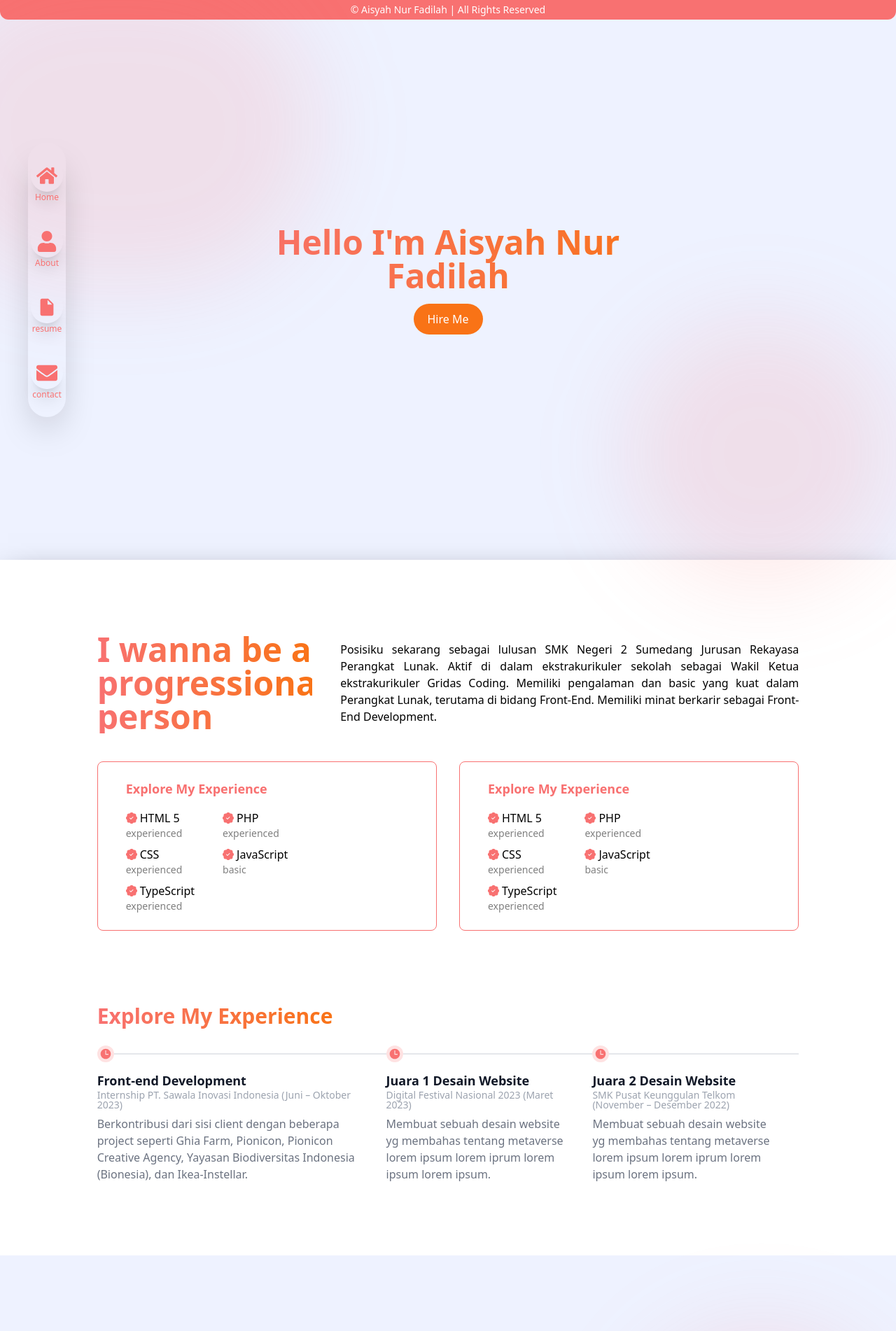
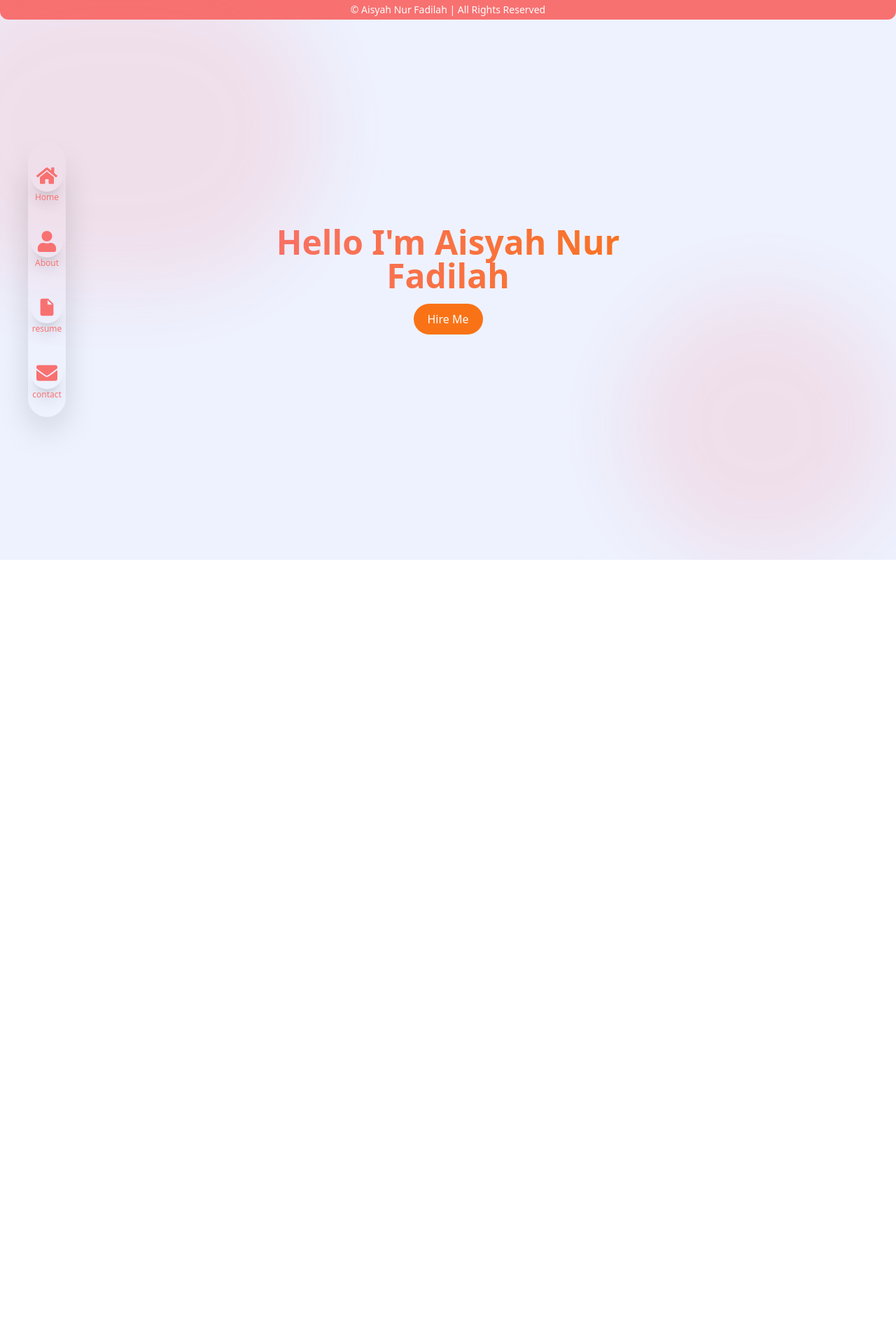
Before and after one commit to isyhfadilah/aisyahnurfadilah, a Next.js app: page / in a window 1280 px wide. Shown: the top 1902 px of the page at 70% size. After the commit the page ends 800 px from the top, so only its background shows below. Built offline with nearby package versions, Linux system fonts and the light colour scheme; a web font is replaced by a local one.

Commit message:
fix: layouting all pages

```diff
--- a/src/app/(client)/page.tsx
+++ b/src/app/(client)/page.tsx
@@ -1,21 +1,9 @@
 import { Hero } from '@/components/common/hero'
-import { About } from '@/components/common/section/about'
-import { Experience } from '@/components/common/section/experience'
-import { Internship } from '@/components/common/section/sawala'
-import { AchievementDifest } from '@/components/common/section/difest'
-import { AchievementItdri } from '@/components/common/section/itdri'
-import { Projects } from '@/components/common/section/projects'
 
 export default function Home() {
   return (
     <main>
       <Hero />
-      <About />
-      <Experience />
-      <Internship />
-      <AchievementDifest />
-      <AchievementItdri />
-      <Projects />
     </main>
   )
 }
--- a/src/components/common/hero/index.tsx
+++ b/src/components/common/hero/index.tsx
@@ -2,12 +2,12 @@ import Button from '@/components/ui/button'
 
 export const Hero = () => {
   return (
-    // atur menjadi pages per content
     <section className="bg-indigo-50" id="home">
       <div className="bg-red/15 w-sm h-sm md:w-xl md:h-md rounded-full absolute z-1 -top-10 -left-30 blur-3xl"></div>
-      <div className="bg-red/15 md:w-sm md:h-sm rounded-full absolute z-1 -bottom-10 right-0 blur-3xl"></div>
+      <div className="bg-red/15 md:w-sm md:h-sm rounded-full absolute z-1 bottom-0 right-0 blur-3xl"></div>
       <section className="flex justify-center items-center h-screen">
         <div className="flex flex-wrap justify-center items-center w-md lg:w-2xl gap-4">
+          {/* buat effect typing */}
           <h1 className="text-4xl md:text-5xl font-bold text-center bg-gradient-to-r from-red-400 to-orange-500 inline-block text-transparent bg-clip-text">
             Hello I&apos;m Aisyah Nur Fadilah
           </h1>
--- a/src/components/common/section/about.tsx
+++ b/src/components/common/section/about/about.tsx
@@ -1,10 +1,10 @@
-import Container from '../layouts/Container'
+import Container from '../../layouts/Container'
 import { CardExperience } from '@/components/ui/cards/experience'
 import { GradientText } from '@/components/ui/title/gradient'
 
-export const About = () => {
+export const AboutDesk = () => {
   return (
-    <section className="pt-26 shadow-2xl shadow-black" id="about">
+    <section className="py-26" id="about">
       <Container className="grid gap-10 md:grid-cols-3 place-content-between justify-between items-center w-full">
         <GradientText text="I wanna be a progressional person" sizes="text-4xl md:text-5xl" />
         <div className="md:col-span-2">
--- /dev/null
+++ b/src/components/common/section/about/index.tsx
@@ -0,0 +1 @@
+export { AboutDesk } from './about'
--- /dev/null
+++ b/src/components/common/section/resume/index.tsx
@@ -0,0 +1 @@
+export { ResumeTimeline } from './resume'
--- a/src/components/common/section/experience.tsx
+++ b/src/components/common/section/resume/resume.tsx
@@ -1,8 +1,8 @@
-import Container from '../layouts/Container'
-import { Timeline } from '../timeline'
+import Container from '../../layouts/Container'
+import { Timeline } from '../../timeline'
 import { GradientText } from '@/components/ui/title/gradient'
 
-export const Experience = () => {
+export const ResumeTimeline = () => {
   return (
     <section className="py-26 bg-white">
       <Container className="space-y-6">
--- a/src/components/common/sidebar/index.tsx
+++ b/src/components/common/sidebar/index.tsx
@@ -5,29 +5,28 @@ import { IoMdDocument } from 'react-icons/io'
 const menuItems = [
   {
     label: 'Home',
-    link: '#home',
+    link: '/',
     icon: <FaHome className="text-red-400 text-2xl md:text-3xl" />
   },
   {
     label: 'About',
-    link: '#about',
+    link: '/about',
     icon: <FaUser className="text-red-400 text-2xl md:text-3xl" />
   },
   {
     label: 'resume',
-    link: '#resume',
+    link: '/resume',
     icon: <IoMdDocument className="text-red-400 text-2xl md:text-3xl" />
   },
   {
     label: 'contact',
-    link: '#contact',
+    link: '/contact',
     icon: <FaEnvelope className="text-red-400 text-2xl md:text-3xl" />
   }
 ]
 
 export const Sidebar = () => {
   return (
-    // belum smooth
     <nav className="fixed ml-2 md:ml-10 rounded-full flex justify-center items-center h-full z-2">
       <div className="shadow-2xl px-1 py-6 rounded-full">
         <ul className="space-y-8">
--- a/src/shared/styles/app.css
+++ b/src/shared/styles/app.css
@@ -338,9 +338,9 @@
 .absolute{position:absolute;}
 .fixed{position:fixed;}
 .relative{position:relative;}
-.-bottom-10{bottom:-2.5rem;}
 .-left-30{left:-7.5rem;}
 .-top-10{top:-2.5rem;}
+.bottom-0{bottom:0;}
 .bottom-1{bottom:0.25rem;}
 .bottom-10{bottom:2.5rem;}
 .bottom-11{bottom:2.75rem;}
@@ -515,7 +515,6 @@
 .pl-11{padding-left:2.75rem;}
 .pl-4{padding-left:1rem;}
 .pr-4{padding-right:1rem;}
-.pt-26{padding-top:6.5rem;}
 .text-center{text-align:center;}
 .text-left{text-align:left;}
 .text-justify{text-align:justify;}
@@ -558,7 +557,6 @@
 .opacity-75{opacity:0.75;}
 .shadow{--un-shadow:var(--un-shadow-inset) 0 1px 3px 0 var(--un-shadow-color, rgba(0,0,0,0.1)),var(--un-shadow-inset) 0 1px 2px -1px var(--un-shadow-color, rgba(0,0,0,0.1));box-shadow:var(--un-ring-offset-shadow), var(--un-ring-shadow), var(--un-shadow);}
 .shadow-2xl{--un-shadow:var(--un-shadow-inset) 0 25px 50px -12px var(--un-shadow-color, rgba(0,0,0,0.25));box-shadow:var(--un-ring-offset-shadow), var(--un-ring-shadow), var(--un-shadow);}
-.shadow-black{--un-shadow-opacity:1;--un-shadow-color:rgba(0,0,0,var(--un-shadow-opacity));}
 .shadow-xl{--un-shadow:var(--un-shadow-inset) 0 20px 25px -5px var(--un-shadow-color, rgba(0,0,0,0.1)),var(--un-shadow-inset) 0 8px 10px -6px var(--un-shadow-color, rgba(0,0,0,0.1));box-shadow:var(--un-ring-offset-shadow), var(--un-ring-shadow), var(--un-shadow);}
 .focus\:shadow-none:focus{--un-shadow:0 0 var(--un-shadow-color, rgba(0,0,0,0));box-shadow:var(--un-ring-offset-shadow), var(--un-ring-shadow), var(--un-shadow);}
 .outline{outline-style:solid;}
```
Also changed, not shown: src/app/(client)/about/page.tsx (added, +9 -0 lines), src/app/(client)/resume/page.tsx (added, +9 -0 lines).
